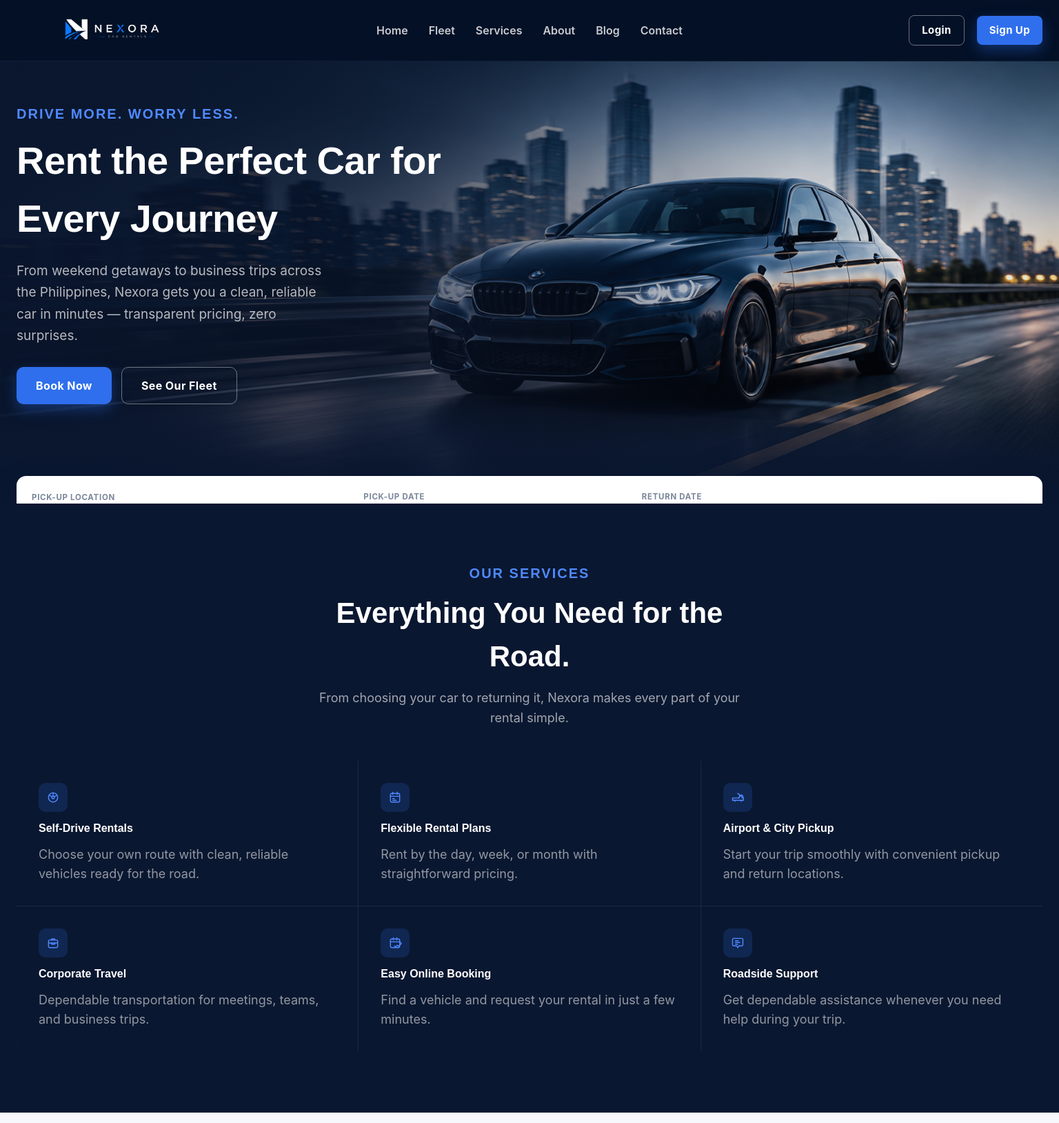
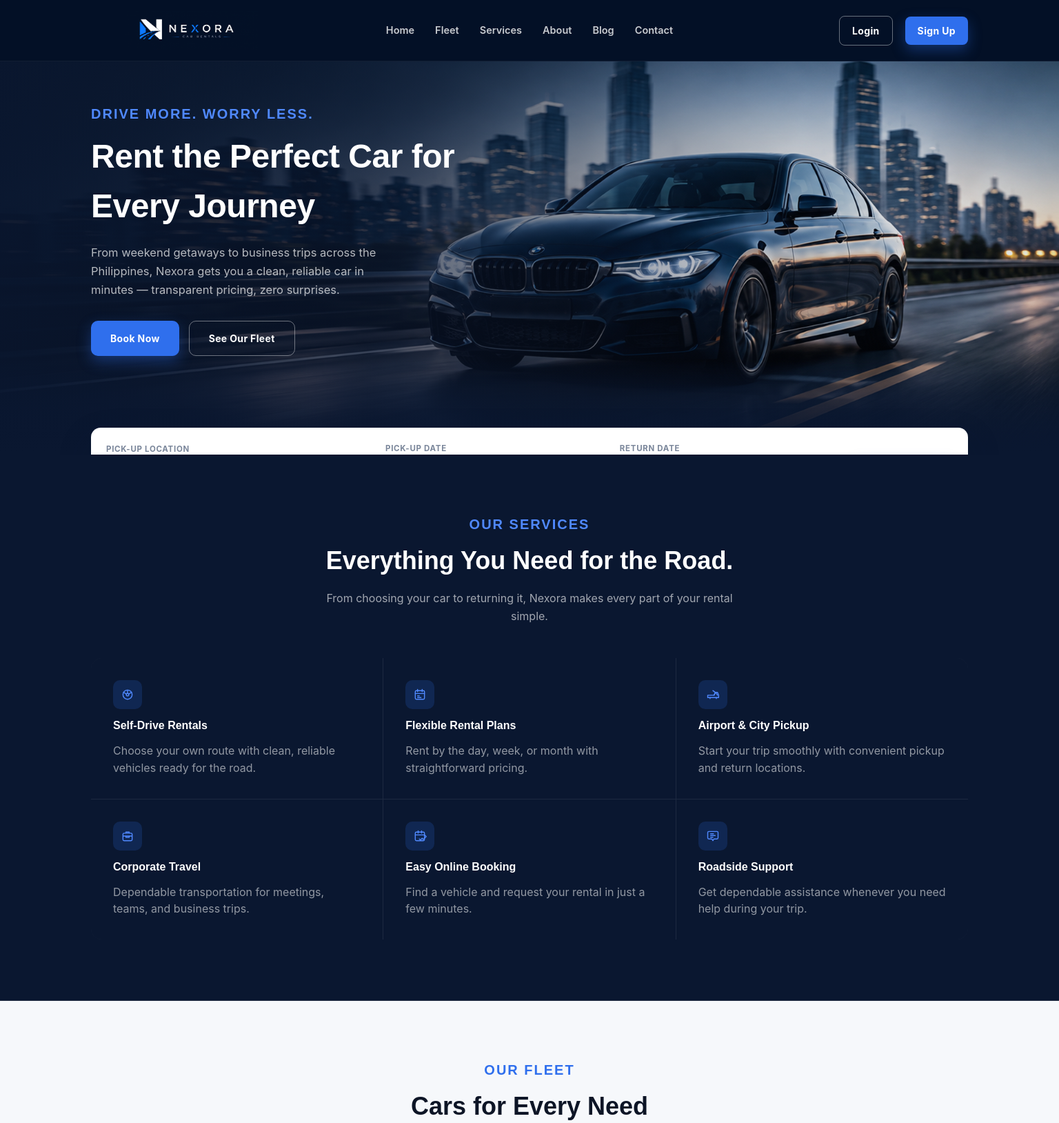
Before and after one commit to Takeduh/nexora, a PHP site: page / in a window 1536 px wide. Shown: the top 1628 px of the page at 69% size. Run offline with PHP 8.4, Linux system fonts and the light colour scheme; some web fonts are replaced.

Commit message:
Refreshed entire page size to be less bulky

```diff
--- a/styles.css
+++ b/styles.css
@@ -544,54 +544,54 @@
 
 @media (min-width: 1440px) {
   .max-w-\[1180px\] {
-    max-width: 1600px;
+    max-width: 1320px;
   }
 
   .final-cta-panel {
-    max-width: 1600px;
+    max-width: 1320px;
   }
 
   header nav .nav-links a {
+    font-size: 14.5px;
+  }
+
+  header nav > div:last-child .btn {
+    font-size: 14px;
+  }
+
+  .hero h1 {
+    font-size: 48px;
+  }
+
+  .hero p {
+    font-size: 16.5px;
+  }
+
+  section h2 {
+    font-size: 36px;
+  }
+
+  section p {
     font-size: 16px;
   }
 
-  header nav > div:last-child .btn {
-    font-size: 15px;
+  .btn {
+    font-size: 14px;
   }
 
-  .hero h1 {
-    font-size: 56px;
-  }
-
-  .hero p {
-    font-size: 19px;
-  }
-
-  section h2 {
-    font-size: 42px;
-  }
-
-  section p {
-    font-size: 18px;
-  }
-
-  .btn {
+  .car-body h4 {
     font-size: 16px;
   }
 
-  .car-body h4 {
-    font-size: 18px;
+  .car-price {
+    font-size: 14px;
   }
 
-  .car-price {
+  .car-price b {
     font-size: 16px;
   }
 
-  .car-price b {
-    font-size: 18px;
-  }
-
   .final-cta-content h2 {
-    font-size: 48px;
+    font-size: 42px;
   }
 }
```
